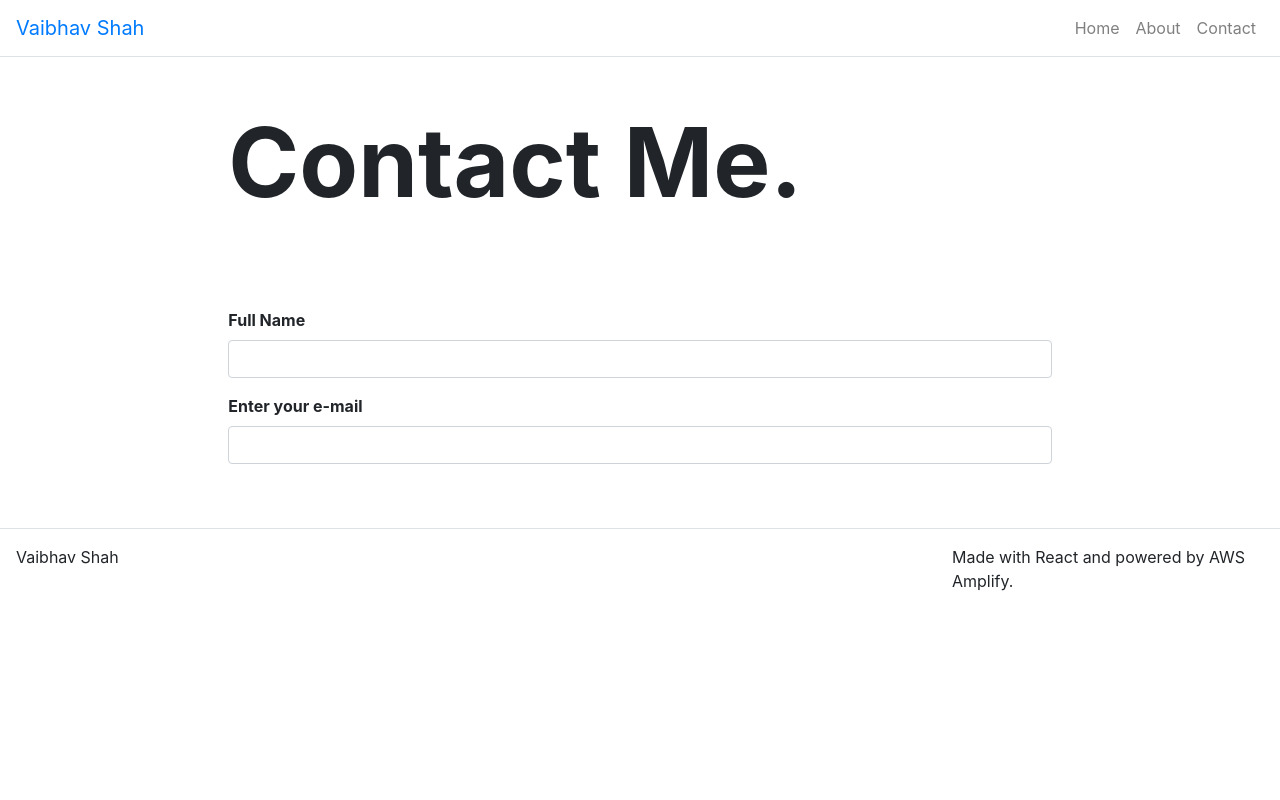
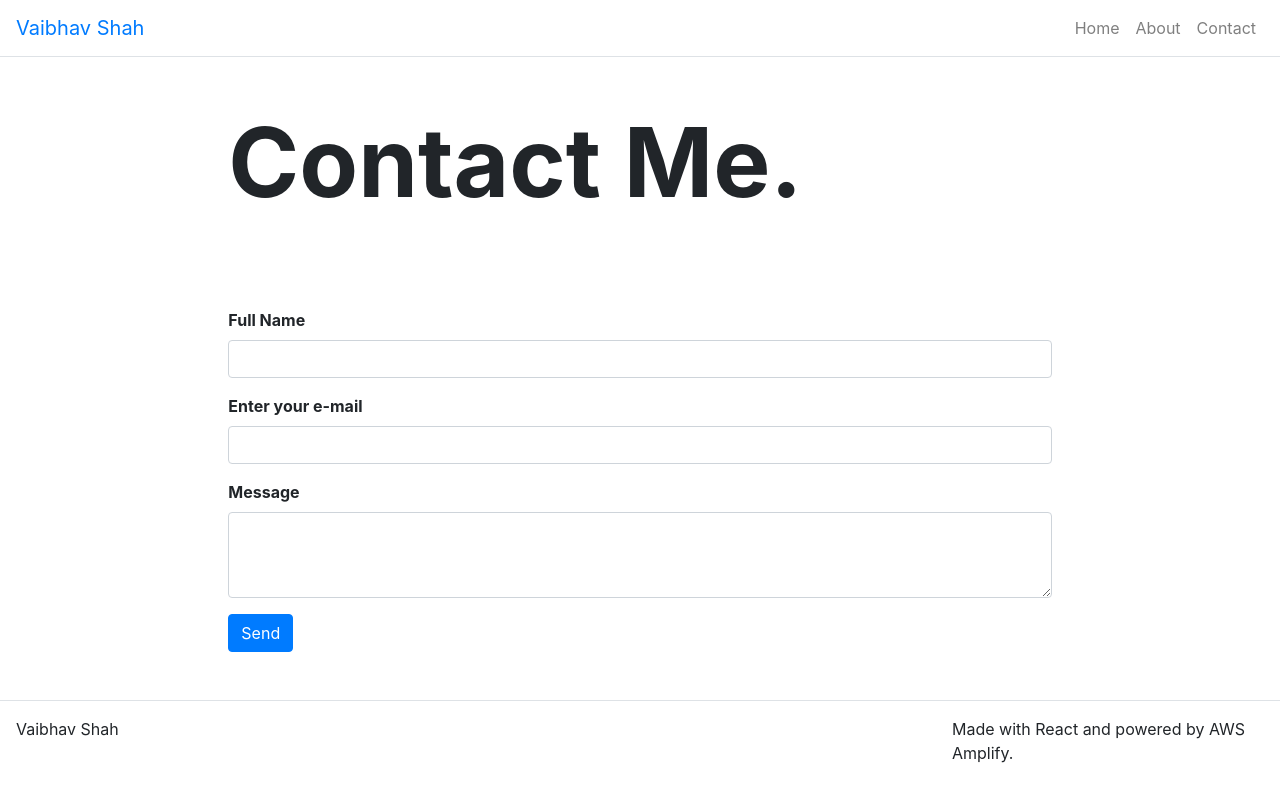
Before and after one commit to vaibhavshah96/vaibhavshahdevapp, a React (Create React App) app: page /contact in a window 1280 px wide. Built offline with nearby package versions, Linux system fonts and the light colour scheme.

Commit message:
added contact form.

```diff
--- a/src/index.css
+++ b/src/index.css
@@ -37,3 +37,13 @@
   font-size: 16px;
   margin: 0px;
 }
+
+.success-msg {
+  color: #57a773;
+  padding: 10px 15px;
+}
+
+.err-msg {
+  color: #ee6352;
+  padding: 10px 15px;
+}
--- a/src/pages/ContactPage.jsx
+++ b/src/pages/ContactPage.jsx
@@ -1,5 +1,6 @@
 import React, { Component } from "react";
 import Form from "react-bootstrap/Form";
+import Button from "react-bootstrap/Button";
 
 import Content from "../components/Content";
 import Hero from "../components/Hero";
@@ -15,12 +16,31 @@
       emailSent: null,
     };
   }
+
+  handleChange = (event) => {
+    const target = event.target;
+    const value = target.type === "checkbox" ? target.checked : target.value;
+    const name = target.name;
+
+    this.setState({
+      [name]: value,
+    });
+  };
+
+  handleSubmit = (event) => {
+    event.preventDefault();
+    this.setState({
+      disabled: true,
+      emailSent: true,
+    });
+  };
+
   render() {
     return (
       <div>
         <Hero title={this.props.title} />
         <Content>
-          <Form>
+          <Form onSubmit={this.handleSubmit}>
             <Form.Group>
               <Form.Label htmlFor="full-name">Full Name</Form.Label>
               <Form.Control
@@ -38,10 +58,38 @@
                 id="email"
                 name="email"
                 type="email"
-                // value={this.state.email}
-                // onChange={this.handleChange}
+                value={this.state.email}
+                onChange={this.handleChange}
               />
             </Form.Group>
+
+            <Form.Group>
+              <Form.Label htmlFor="message">Message</Form.Label>
+              <Form.Control
+                id="message"
+                name="message"
+                as="textarea"
+                rows="3"
+                value={this.state.message}
+                onChange={this.handleChange}
+              />
+            </Form.Group>
+
+            <Button
+              className="d-inline-block"
+              varient="primary"
+              type="submit"
+              disabled={this.state.disabled}
+            >
+              Send
+            </Button>
+
+            {this.state.emailSent === true && (
+              <p className="d-inline success-msg"> Email Sent </p>
+            )}
+            {this.state.emailSent === false && (
+              <p className="d-inline err-msg"> Email Not Sent </p>
+            )}
           </Form>
         </Content>
       </div>
```
Also changed, not shown: 1 other file (tests, documents, lock files or other folders).
